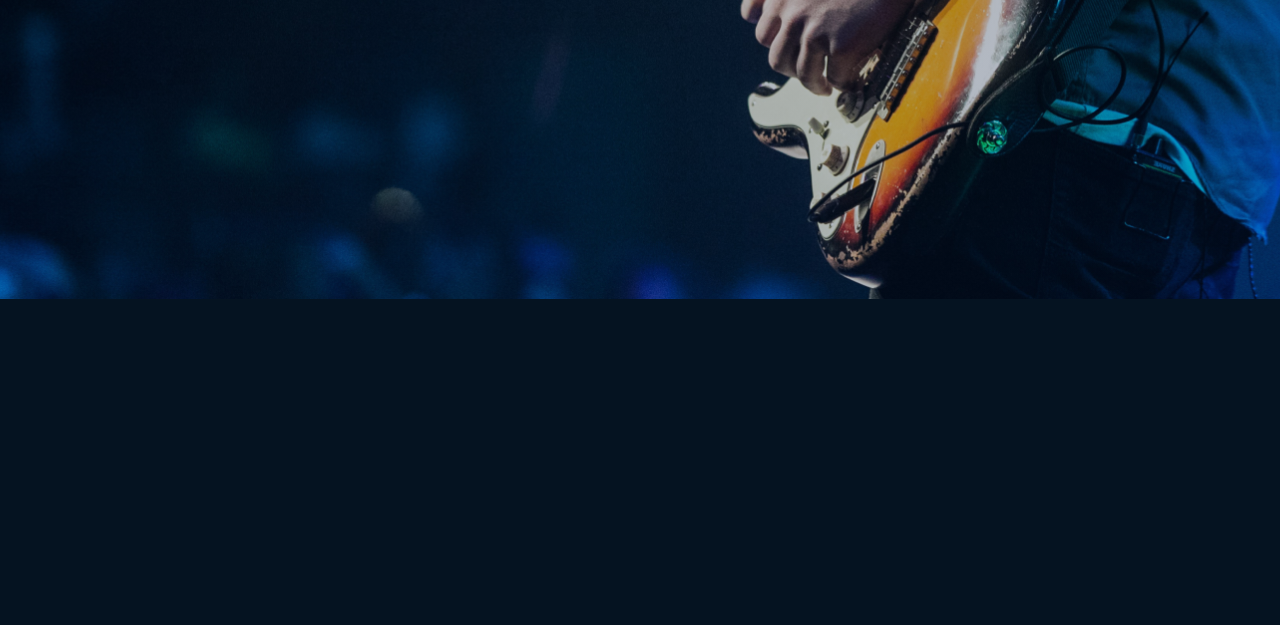
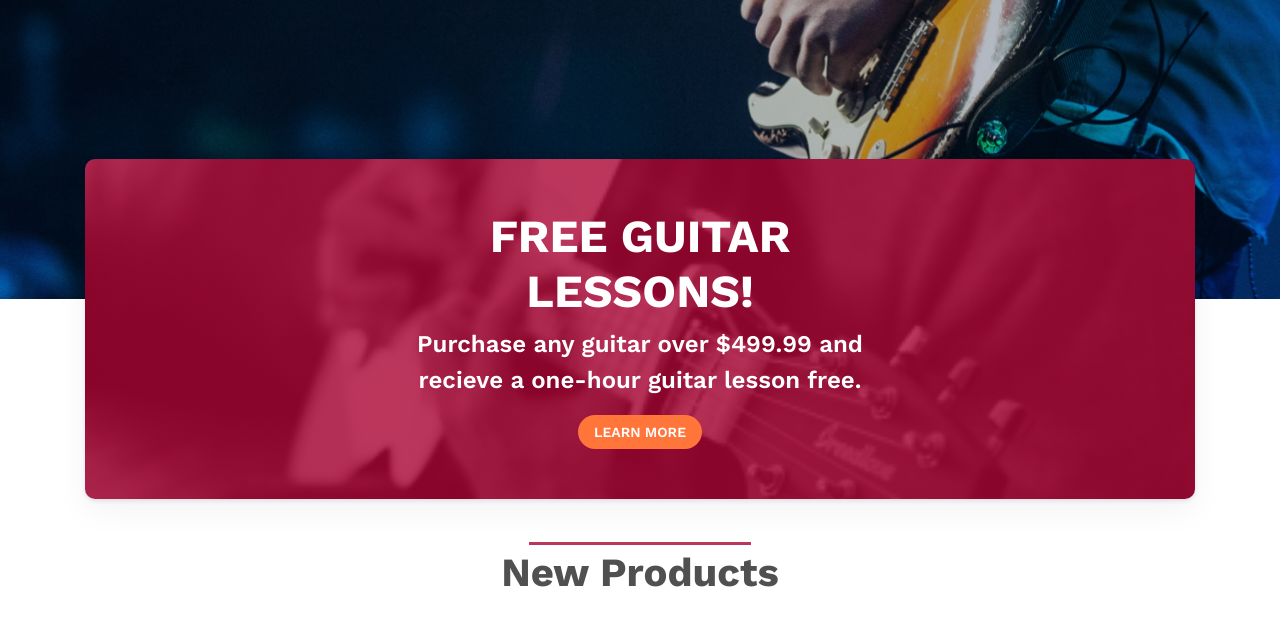
Before and after one commit to Subx1s0o/guitar-shop, a plain HTML site: page index.html in a window 1280 px wide. Shown: the part 507-1132 px from the top of the page. Before the commit the page ends 806 px from the top, so only its background shows below. Drawn offline with nearby package versions, Linux system fonts and the light colour scheme.

Commit message:
add element lesson

```diff
--- a/index.html
+++ b/index.html
@@ -74,6 +74,21 @@
             <h1 class="hero__title">Fullfilling dreams withstrings attached</h1>
           </div>
         </div>
+        <div class="lessons">
+          <div class="lesson_elms">
+            <h2>FREE GUITAR LESSONS!</h2>
+            <p>
+              Purchase any guitar over $499.99 and recieve a one-hour guitar
+              lesson free.
+            </p>
+            <button class="learn-more-btn">learn more</button>
+          </div>
+        </div>
+      </div>
+    </section>
+    <section class="cards">
+      <div class="container">
+        <h2 class="second-title">New Products</h2>
       </div>
     </section>
   </body>
--- a/src/styles.css
+++ b/src/styles.css
@@ -1,6 +1,12 @@
+* {
+  box-sizing: border-box;
+}
+
 body {
   font-family: "Work Sans", serif;
   background-color: #051321;
+  margin: 0;
+  padding: 0;
 }
 
 img {
@@ -58,12 +64,16 @@ li {
 }
 
 .container {
+  position: relative;
   max-width: 1500px;
   padding: 0 85px;
   margin-left: auto;
   margin-right: auto;
 }
 
+/* ------------------------------MAIN---------------------- */
+
+/* ------------------------------HEADER AND HERO---------------------- */
 .hero__image {
   padding-top: 60px;
   padding-bottom: 140px;
@@ -160,7 +170,7 @@ li {
   }
 } */
 
-@media (max-width: 1024px) {
+@media (max-width: 1080px) {
   .burger-menu {
     display: flex;
   }
@@ -201,3 +211,131 @@ li {
     text-align: center;
   }
 }
+
+/* ------------------------------END HEADER AND HERO---------------------- */
+
+.cards {
+  background-color: #fff;
+  padding-top: 250px;
+  padding-bottom: 80px;
+}
+
+.lessons {
+  position: absolute;
+  right: 0;
+  left: 0;
+  margin: 0 85px;
+  background-image: linear-gradient(
+      rgba(171, 4, 51, 0.8),
+      rgba(171, 4, 51, 0.8)
+    ),
+    url(../src/images/lessons.jpg);
+  background-position: center;
+  background-repeat: no-repeat;
+  background-size: cover;
+  padding: 50px 32px;
+  border-radius: 10px;
+  box-shadow: 0 12px 32px 0 rgba(0, 0, 0, 0.05),
+    0 2px 4px 0 rgba(28, 5, 77, 0.1);
+}
+
+.lesson_elms {
+  top: -20%;
+  width: 50%;
+  margin: auto;
+}
+
+.lesson_elms h2 {
+  font-weight: 700;
+  font-size: 46px;
+  line-height: 120%;
+  text-align: center;
+  color: #fff;
+  text-align: center;
+  margin-bottom: 8px;
+}
+
+.lesson_elms p {
+  font-weight: 600;
+  font-size: 24px;
+  line-height: 149%;
+  text-align: center;
+  color: #fff;
+  margin-bottom: 16px;
+}
+
+.learn-more-btn {
+  font-weight: 600;
+  font-size: 14px;
+  line-height: 130%;
+  display: block;
+  background-color: #ff753a;
+  border: none;
+  color: #fff;
+  text-transform: uppercase;
+  border-radius: 20px;
+  padding: 8px 16px;
+  margin: auto;
+}
+
+.cards .container {
+  display: flex;
+  justify-content: center;
+}
+
+.second-title {
+  position: relative;
+  font-weight: 700;
+  font-size: 40px;
+  display: inline-flex;
+  line-height: 120%;
+  text-align: center;
+  color: #505050;
+  display: flex;
+  justify-content: center;
+}
+
+.second-title::before {
+  position: absolute;
+  content: "";
+  width: 80%;
+
+  top: -7px;
+  height: 3px;
+  background-color: rgba(171, 4, 51, 0.8);
+}
+
+@media (max-width: 1250px) {
+  .lesson_elms h2 {
+    font-size: 32px;
+  }
+
+  .lesson_elms p {
+    font-size: 16px;
+  }
+}
+
+@media (max-width: 768px) {
+  .lessons {
+    margin: 0 24px;
+  }
+}
+
+@media (max-width: 540px) {
+  .lesson_elms h2 {
+    font-size: 24px;
+  }
+
+  .lesson_elms p {
+    font-size: 12px;
+  }
+  .learn-more-btn {
+    font-size: 10px;
+  }
+}
+
+@media (max-width: 480px) {
+  .second-title {
+    font-size: 30px;
+  }
+}
```
Also changed, not shown: src/images/lessons.jpg (added).
